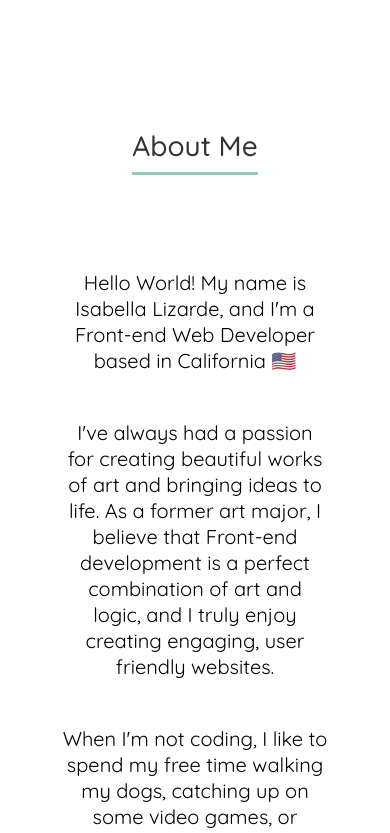
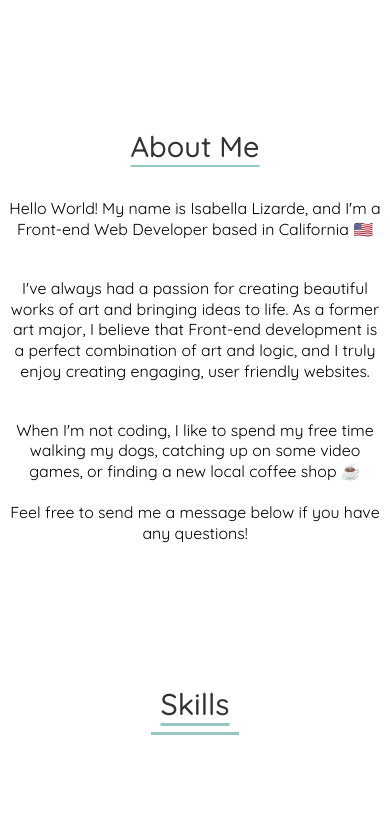
Before and after one commit to soybella/isabella-lizarde-portfolio, a React (Create React App) app: page / in a window 390 px wide. Shown: the part 802-1635 px from the top of the page. Built offline with nearby package versions, Linux system fonts and the light colour scheme; a web font is replaced by a local one.

Commit message:
Updated Main section responsive layout
Implemented logical properties

```diff
--- a/src/Main.css
+++ b/src/Main.css
@@ -1,89 +1,54 @@
 .Main .portfolio-about-image {
   display: flex;
-  margin: 0 auto;
-  padding: 15px;
-  max-width: 475px;
-  height: auto;
+  margin: auto;
+  padding: 1em;
+  max-inline-size: 30rem;
 }
 
 .Main .about-header h2 {
   display: flex;
-  padding-bottom: 10px;
+  font-size: clamp(1.8rem, 1rem + 2vw, 2rem);
 }
 
 .Main .header {
-  width: fit-content;
-  border-bottom: 3px solid var(--green-blue-color);
+  max-width: fit-content;
+  text-decoration: underline solid var(--green-blue-color);
+  text-underline-offset: 0.5rem;
+}
+
+.Main .about-bio {
+  padding-block: 1em;
 }
 
 .Main .about-bio p {
   text-align: start;
-  font-size: 21px;
-  padding: 15px;
+  font-size: clamp(0.9rem, 0.75rem + 1vw, 1.1rem);
+  padding: 0.7em;
 }
 
 .Main .about-me-container {
   display: flex;
-  justify-content: center;
   align-items: center;
   flex-direction: column;
-  max-width: 1200px;
+  max-inline-size: 75rem;
 }
 
 .Main .about-container {
   display: flex;
   align-items: center;
   justify-content: center;
-  margin-bottom: 80px;
-  padding-right: 35px;
-  padding-left: 35px;
+  max-inline-size: 75rem;
+  margin-block-end: 5rem;
+  margin-inline: auto;
 }
 
-@media (max-width: 1400px) {
-  .Main .about-header h2 {
-    font-size: 32px;
+@media (max-width: 62rem) {
+  .Main .about-bio p {
+    text-align: center;
   }
 
-  .Main .about-bio p {
-    font-size: 18px;
-  }
-
-  .Main .portfolio-about-image {
-    max-width: 430px;
-  }
-}
-
-@media (max-width: 1200px) {
-  .Main .about-header h2 {
-    font-size: 28px;
-  }
-
-  .Main .about-bio p {
-    font-size: 16.5px;
-  }
-
-  .Main .portfolio-about-image {
-    max-width: 415px;
-  }
-}
-
-@media (max-width: 992px) {
-  .Main .about-header h2 {
-    margin-bottom: 80px;
-  }
-
-  .Main .about-bio {
-    padding: 0 15px;
-  }
-
-  .Main .about-bio p {
-    font-size: 20px;
+  .Main .about-me-container {
+    max-inline-size: 52rem;
     text-align: center;
   }
 }
-
-@media (max-width: 768px) {
-  .Main .about-bio p {
-    text-align: center;
-  }
-}
```
